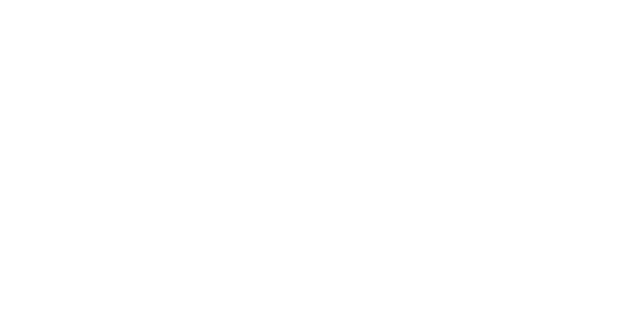
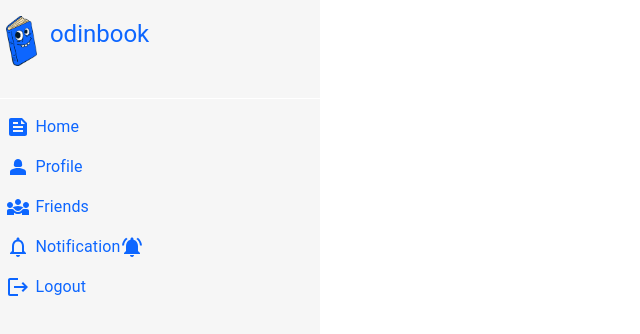
Before and after one commit to mpapila/Odin-Book-Client-Side, a React (Vite) app: page / in a window 1280 px wide. Shown: the top 334 px of the page, without its empty margins (0-640 px from the left). Built offline with nearby package versions, Linux system fonts and the light colour scheme.

Commit message:
Add Sidebar component with navigation items and styling

```diff
--- a/src/components/Sidebar.tsx
+++ b/src/components/Sidebar.tsx
@@ -0,0 +1,56 @@
+import { CardContent, Container, Typography } from "@mui/material";
+import Person2Icon from "@mui/icons-material/Person2";
+import Diversity3Icon from "@mui/icons-material/Diversity3";
+import NotificationsNoneIcon from "@mui/icons-material/NotificationsNone";
+import NotificationsActiveIcon from "@mui/icons-material/NotificationsActive";
+import LogoutIcon from "@mui/icons-material/Logout";
+import FeedIcon from "@mui/icons-material/Feed";
+import BookIcon from "/book.png";
+
+function Sidebar() {
+  return (
+    <>
+      <CardContent
+        sx={{
+          height: "%100",
+          width: "25%",
+          backgroundColor: "#F6F6F6",
+          padding: "0",
+          margin: "0",
+        }}
+      >
+        <Typography
+          display="flex"
+          color="#0D66FF"
+          borderBottom="1px white solid"
+          paddingLeft="2%"
+          paddingBottom="10%"
+          paddingTop="5%"
+        >
+          <img height="50px" src={BookIcon}></img>
+          <Typography variant="h5" marginTop="2px" marginLeft="4%">
+            odinbook
+          </Typography>
+        </Typography>
+        <Typography display="flex" color="#0D66FF" padding="5% 0 5% 2%">
+          <FeedIcon sx={{ marginRight: "5px" }} /> Home
+        </Typography>
+        <Typography display="flex" color="#0D66FF" padding="0 0 5% 2%">
+          <Person2Icon sx={{ marginRight: "5px" }} /> Profile
+        </Typography>
+        <Typography display="flex" color="#0D66FF" padding="0 0 5% 2%">
+          <Diversity3Icon sx={{ marginRight: "5px" }} /> Friends
+        </Typography>
+        <Typography display="flex" color="#0D66FF" padding="0 0 5% 2%">
+          <NotificationsNoneIcon sx={{ marginRight: "5px" }} /> Notification{" "}
+          <NotificationsActiveIcon sx={{ marginRight: "5px" }} />
+        </Typography>
+        <Typography display="flex" color="#0D66FF" padding="0 0 5% 2%">
+          <LogoutIcon sx={{ marginRight: "5px" }} /> Logout
+        </Typography>
+      </CardContent>
+    </>
+  );
+}
+
+export default Sidebar;
--- a/src/pages/Home.tsx
+++ b/src/pages/Home.tsx
@@ -1,7 +1,12 @@
 import React from "react";
+import Sidebar from "../components/Sidebar";
 
 function Home() {
-  return <div></div>;
+  return (
+    <>
+      <Sidebar />
+    </>
+  );
 }
 
 export default Home;
```
Also changed, not shown: public/book.png (added).
